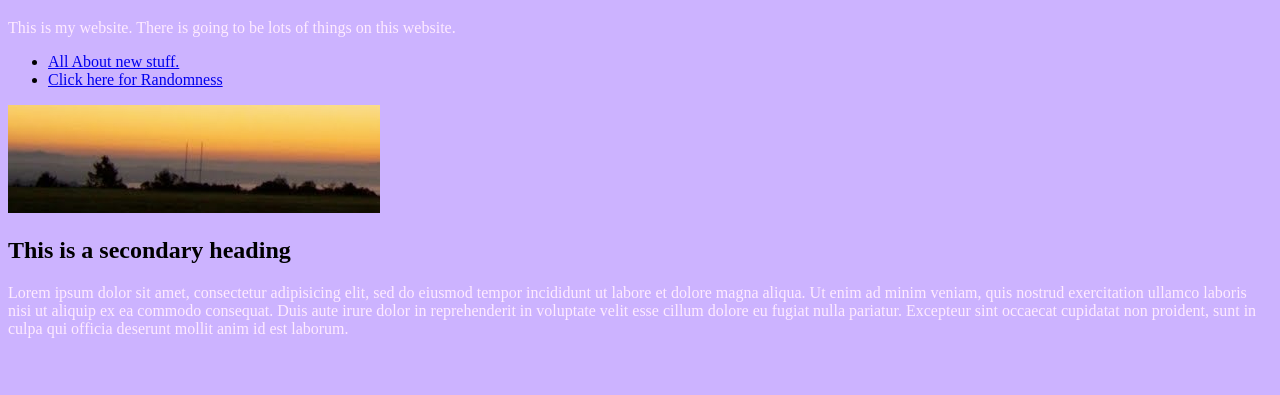
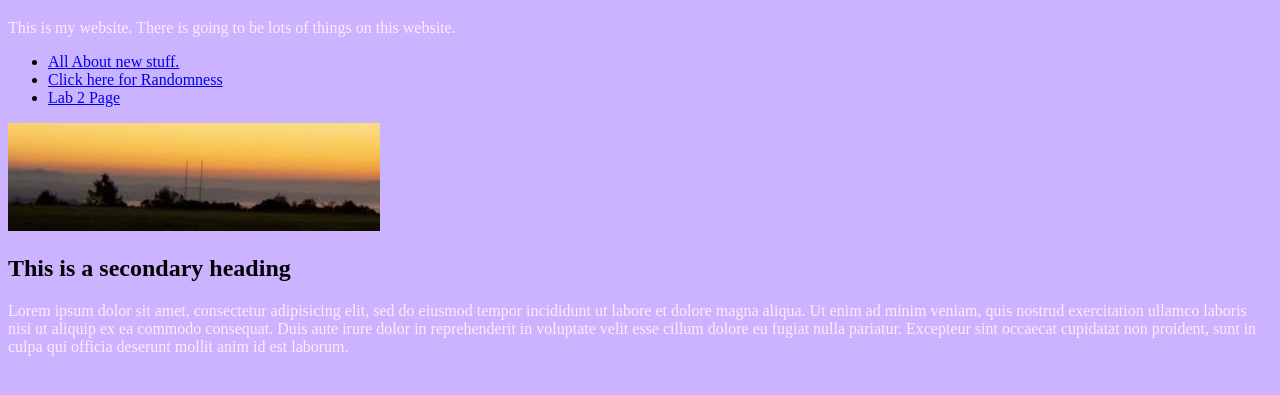
Before and after one commit to mihung2001/art101, a plain HTML site: page index.html in a window 1280 px wide. Shown: the part 61-456 px from the top of the page. Drawn offline with Linux system fonts and the light colour scheme.

Commit message:
Added page link to Lab 2

```diff
--- a/index.html
+++ b/index.html
@@ -16,6 +16,7 @@
 		<ul>
 			<li><a href="new.html">All About new stuff.</a></li>
 			<li><a href="https://www.random.org/">Click here for Randomness</a></li>
+			<li><a href="./lab2/index.html">Lab 2 Page</a></li>
 		</ul>
 		<img src="./img/screenshot.png">
 
```
Also changed, not shown: lab2/index.html (+1 -0 lines).
